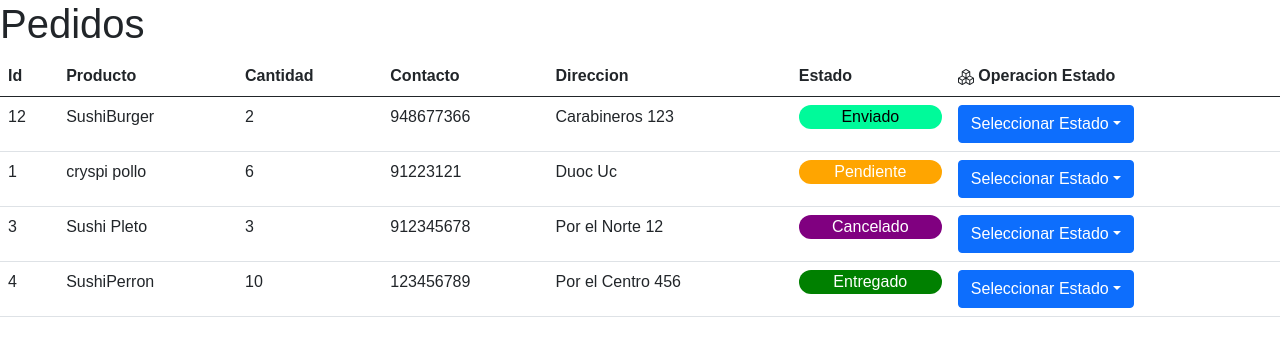
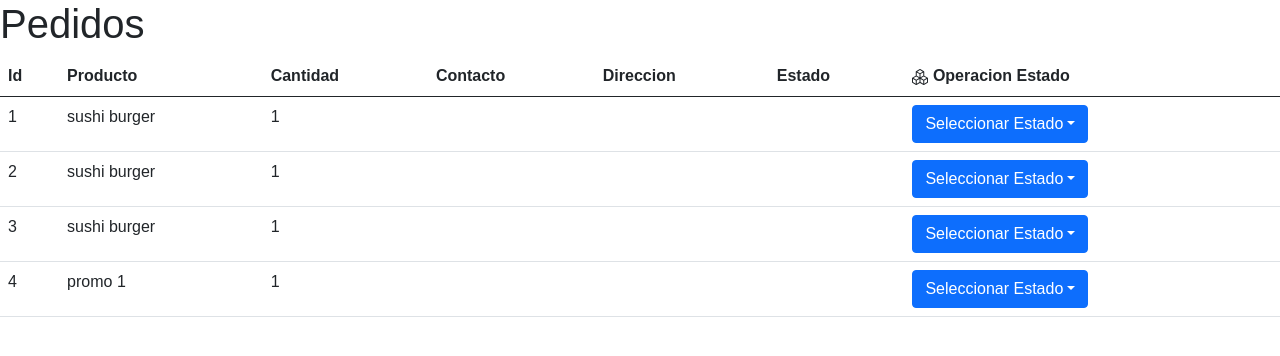
Before and after one commit to xJonathanMx/sitio, a Django app: page /tabla_pedidos/ in a window 1280 px wide. Shown: the part 106-462 px from the top of the page. Run offline with Django 5.2, Linux system fonts and the light colour scheme; data comes from the database, SQL or seed files in the repository.

Commit message:
Cambio de estado de producto

```diff
--- a/aplicacion/models.py
+++ b/aplicacion/models.py
@@ -1,5 +1,6 @@
 from django.db import models
 from django.contrib.auth.models import User
+from .tipo import *
 
 # Create your models here.
 
@@ -27,9 +28,10 @@ class Pedido(models.Model):
     #precio = models.DecimalField(max_digits=10, decimal_places=2)
     precio_total = models.DecimalField(max_digits=10, decimal_places=2)
     fecha_pedido = models.DateField()
-    estado = models.CharField(max_length=50)
+    estado = models.CharField(max_length=50,choices=ESTADO_PRODUCTO)
     usuario = models.ForeignKey(User, on_delete=models.CASCADE)
     Cantidad = models.ForeignKey('CantidadProducto', on_delete=models.CASCADE)
+    delivery = models.ForeignKey('Delivery', on_delete=models.CASCADE)
     def __str__(self):
         return f"{self.usuario}-{self.Cantidad}"
 
@@ -41,7 +43,7 @@ class Delivery(models.Model):
     comentario=models.CharField(max_length=150, null=True)
     propietario = models.ForeignKey(Usuario, on_delete=models.CASCADE)
     def __str__(self):
-        return self.direccion + "-" + self.referencia
+        return f"{self.direccion}-{self.referencia}-{self.telefono}"
 class Comanda(models.Model):
     id_comanda = models.AutoField(primary_key=True)
     #nomb_comanda = models.CharField(max_length=100)
--- a/aplicacion/templates/aplicacion/tabla_pedidos.html
+++ b/aplicacion/templates/aplicacion/tabla_pedidos.html
@@ -49,96 +49,45 @@
                     </tr>
                 </thead>
                 <tbody>
-                    <tr>
-                        <td>12</td>
-                        <td>SushiBurger</td>
-                        <td>2</td>
-                        <td>948677366</td>
-                        <td>Carabineros 123</td>
+                    {% for p in pedido %}
+
+                            <tr>
+                                <td>{{p.id_pedido}}</td>
+                                <td>{{p.Cantidad.producto}}</td>
+                                <td>{{p.Cantidad.cant_producto}}</td>
+                                <td>{{p.delivery.telefono}}</td>
+                        <td>{{p.delivery.direccion}}</td>
                         <td>
-                            <div class="Estado_env">Enviado</div>
+                            {% if p.estado == 'ENVIADO' %}
+                            <div class="Estado_env">{{p.estado}}</div>
+                        {% elif p.estado == 'PENDIENTE' %}
+                            <div class="Estado_Pend">{{p.estado}}</div>
+                        {% elif p.estado == 'CANCELADO' %}
+                            <div class="Estado_Cance">{{p.estado}}</div>
+                        {% elif p.estado == 'ENTREGADO' %}
+                            <div class="Estado_Entr">{{p.estado}}</div>
+                        {% endif %}
                         </td>
                         <td>
                             <div class="btn-group">
+                                <form action="{% url 'cambiar_estado' p.id_pedido %}" method='post'>
+                                    {% csrf_token %}
                                 <div class="btn-group">
                                     <button type="button" class="btn btn-primary dropdown-toggle"
                                         data-bs-toggle="dropdown">Seleccionar Estado</button>
                                     <div class="dropdown-menu">
-                                        <a class="dropdown-item" href="#">Pendiente</a>
-                                        <a class="dropdown-item" href="#">Enviado</a>
-                                        <a class="dropdown-item" href="#">Entregado</a>
-                                        <a class="dropdown-item" href="#">Cancelado</a>
+                                        <button class="dropdown-item" type="submit" name="nuevo_estado" value="PENDIENTE">Pendiente</button>
+                                    <button class="dropdown-item" type="submit" name="nuevo_estado" value="ENVIADO">Enviado</button>
+                                    <button class="dropdown-item" type="submit" name="nuevo_estado" value="ENTREGADO">Entregado</button>
+                                    <button class="dropdown-item" type="submit" name="nuevo_estado" value="CANCELADO">Cancelado</button>
                                     </div>
                                 </div>
+                            </form>
                             </div>
                         </td>
                     </tr>
-                    <tr>
-                        <td>1</td>
-                        <td>cryspi pollo</td>
-                        <td>6</td>
-                        <td>91223121</td>
-                        <td>Duoc Uc</td>
-                        <td><div class=Estado_Pend>Pendiente</div></td>
-                        <td>
-                            <div class="btn-group">
-                                <div class="btn-group">
-                                    <button type="button" class="btn btn-primary dropdown-toggle"
-                                        data-bs-toggle="dropdown">Seleccionar Estado</button>
-                                    <div class="dropdown-menu">
-                                        <a class="dropdown-item" href="#">Pendiente</a>
-                                        <a class="dropdown-item" href="#">Enviado</a>
-                                        <a class="dropdown-item" href="#">Entregado</a>
-                                        <a class="dropdown-item" href="#">Cancelado</a>
-                                    </div>
-                                </div>
-                            </div>
-                        </td>
-                    </tr>
-                    <tr>
-                        <td>3</td>
-                        <td>Sushi Pleto</td>
-                        <td>3</td>
-                        <td>912345678</td>
-                        <td>Por el Norte 12</td>
-                        <td><div class="Estado_Cance">Cancelado</div></td>
-                        <td>
-                            <div class="btn-group">
-                                <div class="btn-group">
-                                    <button type="button" class="btn btn-primary dropdown-toggle"
-                                        data-bs-toggle="dropdown">Seleccionar Estado</button>
-                                    <div class="dropdown-menu">
-                                        <a class="dropdown-item" href="#">Pendiente</a>
-                                        <a class="dropdown-item" href="#">Enviado</a>
-                                        <a class="dropdown-item" href="#">Entregado</a>
-                                        <a class="dropdown-item" href="#">Cancelado</a>
-                                    </div>
-                                </div>
-                            </div>
-                        </td>
-                    </tr>
-                    <tr>
-                        <td>4</td>
-                        <td>SushiPerron</td>
-                        <td>10</td>
-                        <td>123456789</td>
-                        <td>Por el Centro 456</td>
-                        <td><div class="Estado_Entr">Entregado</div></td>
-                        <td>
-                            <div class="btn-group">
-                                <div class="btn-group">
-                                    <button type="button" class="btn btn-primary dropdown-toggle"
-                                        data-bs-toggle="dropdown">Seleccionar Estado</button>
-                                    <div class="dropdown-menu">
-                                        <a class="dropdown-item" href="#">Pendiente</a>
-                                        <a class="dropdown-item" href="#">Enviado</a>
-                                        <a class="dropdown-item" href="#">Entregado</a>
-                                        <a class="dropdown-item" href="#">Cancelado</a>
-                                    </div>
-                                </div>
-                            </div>
-                        </td>
-                    </tr>
+
+                    {% endfor %}
                 </tbody>
             </table>
 
--- /dev/null
+++ b/aplicacion/tipo.py
@@ -0,0 +1,6 @@
+ESTADO_PRODUCTO={
+    ('ENTREGADO','Entregado'),
+    ('PENDIENTE','Pendiente'),
+    ('CANCELADO','Cancelado'),
+    ('ENVIADO','Enviado')
+}
--- a/aplicacion/urls.py
+++ b/aplicacion/urls.py
@@ -4,7 +4,7 @@ from django.urls import path
 from django.conf import settings
 from django.conf.urls.static import static
 from django.urls import path
-from .views import index, carta, pedidos, pagar, carrito, tabla_pedidos, registro_usuario, login, admin, detalle, gestion_usuario, Carta_admin, agregar_al_carrito, eliminar_del_carrito,Agregar_Producto,admin_Carta_M,admin_Carta_E, CustomLoginView, user_profile, custom_logout,Delivery_Guardar, crear_pedido
+from .views import index, carta, pedidos, pagar, carrito, tabla_pedidos, registro_usuario, login, admin, detalle, gestion_usuario, Carta_admin, agregar_al_carrito, eliminar_del_carrito,Agregar_Producto,admin_Carta_M,admin_Carta_E, CustomLoginView, user_profile, custom_logout,Delivery_Guardar, crear_pedido,cambiar_estado
 from django.conf import settings
 from django.conf.urls.static import static
 from django.contrib.auth import views as auth_views
@@ -17,6 +17,7 @@ urlpatterns = [
     path('carrito/', carrito, name='carrito'),
     path("delivery/", Delivery_Guardar, name="delivery"),
     path('tabla_pedidos/', tabla_pedidos, name='tabla_pedidos'),
+    path("cambiar_estado/<id>", cambiar_estado, name="cambiar_estado"),
     path('registro/', registro_usuario, name='registro_usuario'),
     path('login/', CustomLoginView.as_view(), name='login'),
     path('admins/', admin, name='admins'),
--- a/aplicacion/views.py
+++ b/aplicacion/views.py
@@ -8,12 +8,13 @@ from django.shortcuts import get_object_or_404
 from .forms import DeliveryForm, ProductoForm, RegistroUsuarioForm, UpdProductoForm,DeliveryForm, frmCrearCuenta,AgregarPedido
 from django.contrib.auth.models import User
 from django.db import IntegrityError
-from django.http import JsonResponse
+from django.http import HttpResponseBadRequest, HttpResponseNotAllowed, JsonResponse
 from django.contrib.auth.views import LoginView
 from django.contrib.auth import login as auth_login, logout
 from django.contrib.auth.forms import AuthenticationForm
 from django.contrib.auth.decorators import login_required
 from django.utils import timezone
+from .tipo import *
 
 
 
@@ -85,8 +86,29 @@ def login(request):
     return render (request,'aplicacion/login.html')
 
 def tabla_pedidos(request):
-    return render(request,'aplicacion/tabla_pedidos.html')
+    pedido=Pedido.objects.all()
+    delivery=Delivery.objects.all()
+    cantidad=CantidadProducto.objects.all()
+    producto=Producto.objects.all() # Asegúrate de tener esta URL configurada
+    datos={
+        'pedido':pedido,
+        'delivery':delivery,
+        'cantidad':cantidad,
+        'producto':producto
+    }
+    return render(request,'aplicacion/tabla_pedidos.html',datos)
 
+def cambiar_estado(request,id):
+    if request.method == 'POST':
+        pedido = get_object_or_404(Pedido, id_pedido=id)
+        nuevo_estado = request.POST.get('nuevo_estado')
+        if nuevo_estado in dict(ESTADO_PRODUCTO):
+            pedido.estado = nuevo_estado
+            pedido.save()
+            return redirect('tabla_pedidos')
+        else:
+            return redirect('tabla_pedidos')
+    return redirect('tabla_pedidos')
 
 #funcionalidad carrito
 
@@ -320,7 +342,7 @@ def crear_pedido(request):
             telefono=delivery_data['telefono'],
             referencia=delivery_data.get('referencia', ''),
             comentario=delivery_data.get('comentario', ''),
-            propietario=usuario.perfil  # Asegúrate de que esto esté correcto según tu modelo Usuario
+            propietario=usuario.perfil
         )
 
         for item in lista_productos_carrito:
```
